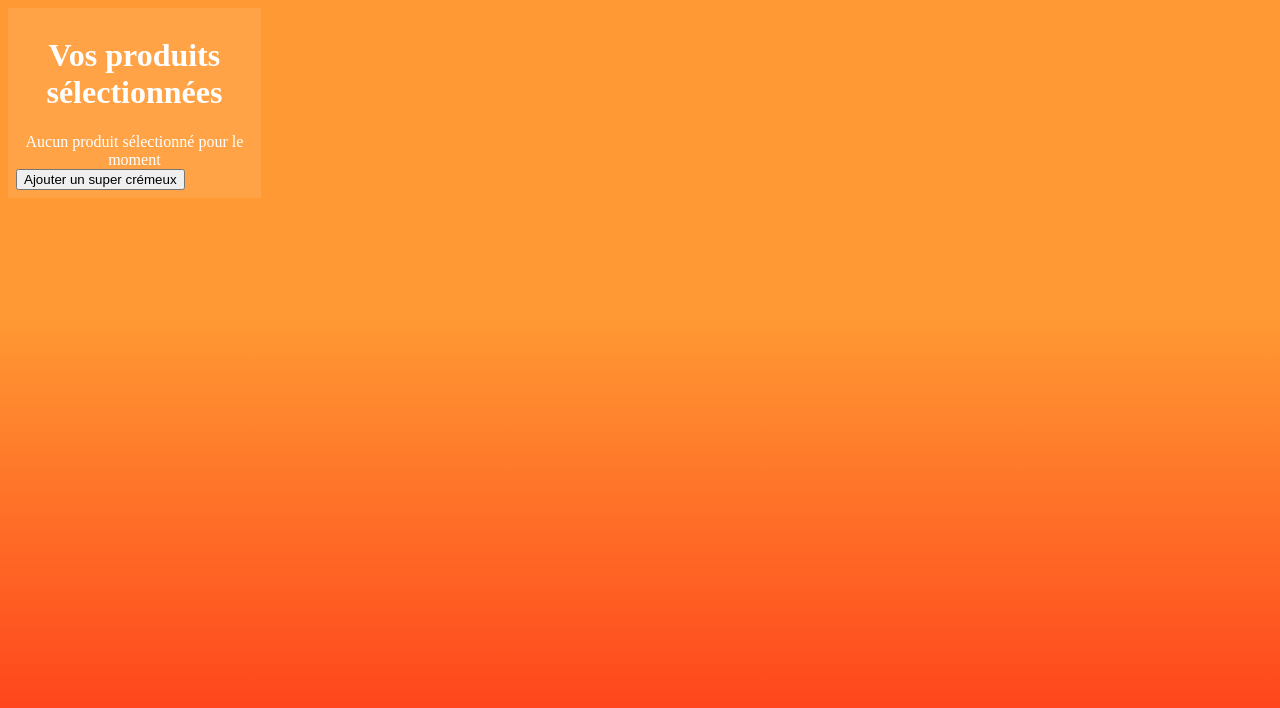
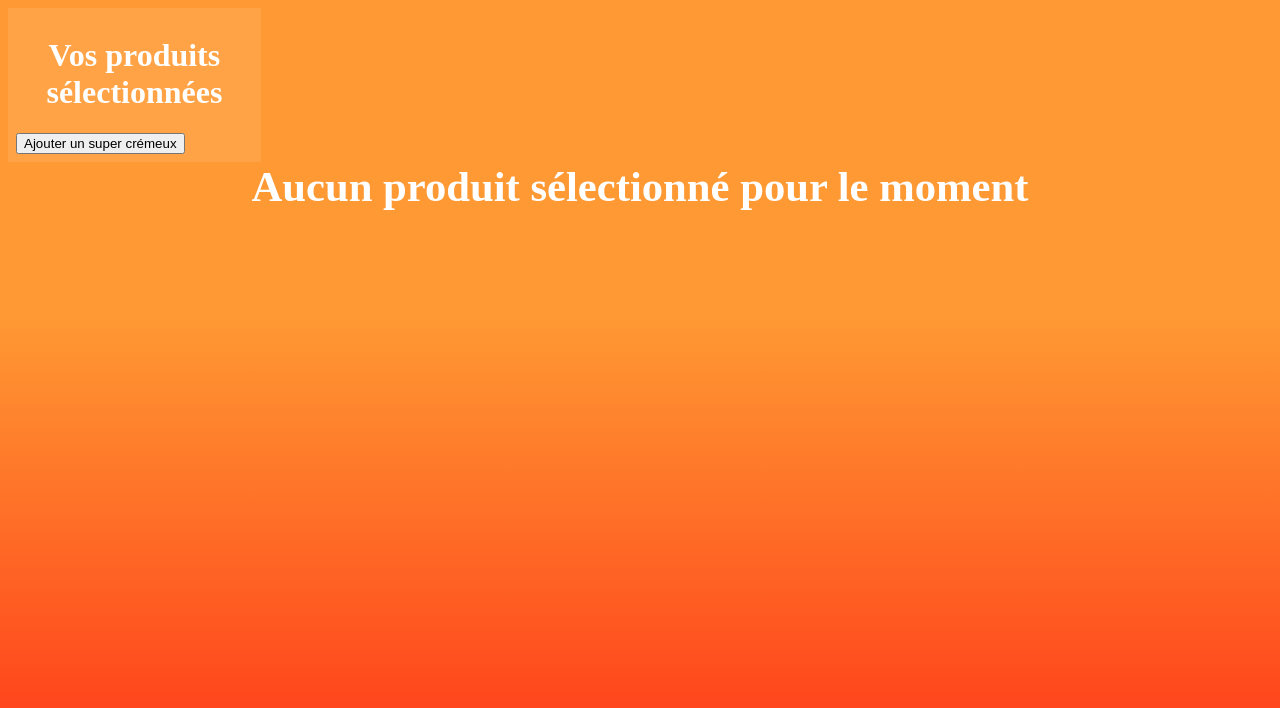
Before and after one commit to jorisbertier/Redux-React, a React (Create React App) app: page / in a window 1280 px wide. Shown: the top 708 px of the page. Built offline with nearby package versions, Linux system fonts and the light colour scheme.

Commit message:
add subscribe & useStore new component Total

```diff
--- a/src/app/App.js
+++ b/src/app/App.js
@@ -2,12 +2,14 @@ import { Provider } from 'react-redux';
 import { store } from './store';
 import './App.css';
 import { Cart } from '../features/cart/Cart';
+import { Total } from '../total/Total';
 
 function App() {
   return (
     <Provider store={store}>
         <div className="App">
           <Cart/>
+          <Total/>
         </div>
     </Provider>
   );
--- a/src/features/cart/Cart.js
+++ b/src/features/cart/Cart.js
@@ -10,10 +10,6 @@ export const Cart = () => {
         store.subscribe(() => { setList(store.getState().list) })
     })
 
-    let totalList = list.reduce(
-        (accumulator, currentValue) => accumulator + currentValue.price,
-        0,
-      );
 
     return (
         <div className="Selection">
@@ -22,11 +18,6 @@ export const Cart = () => {
                 (item, index) =>
                 <span key={index} className="SelectedProduct">{item.title} {item.price} €</span>
                 )}
-            {list.length !== 0 ? (
-                <div>Total commande {totalList} euros</div>
-            ) : (
-                <div>Aucun produit sélectionné pour le moment</div>
-            )}
             <div className="CartNavBar">
                 <button onClick={() => store.dispatch({type: 'ADD_PRODUCT', payload: SuperCremeux})}>Ajouter un super crémeux</button>
             </div>
--- /dev/null
+++ b/src/total/Total.js
@@ -0,0 +1,22 @@
+import { useEffect, useState } from "react";
+import { useStore } from "react-redux";
+
+export const Total = () => {
+    const store = useStore();
+
+    const [list, setList] = useState(store.getState().list)
+
+    useEffect(()=> {
+        store.subscribe(() => setList(store.getState().list))
+    })
+    const totalCommand = list.reduce((prev, cure) => cure.price + prev, 0)
+    return (
+        <div className="TotalCommand">
+            {list.length !== 0 ? (
+                <div>Total commande {totalCommand} euros</div>
+            ) : (
+                <div>Aucun produit sélectionné pour le moment</div>
+            )}
+        </div>
+    )
+}
```
